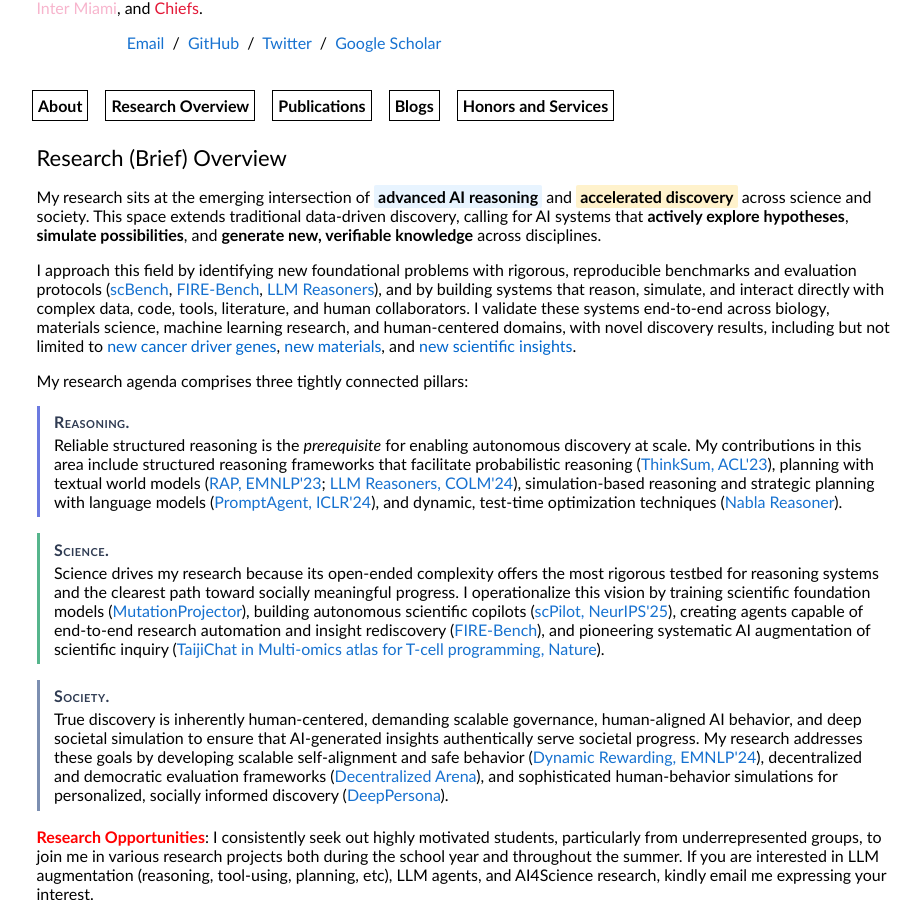
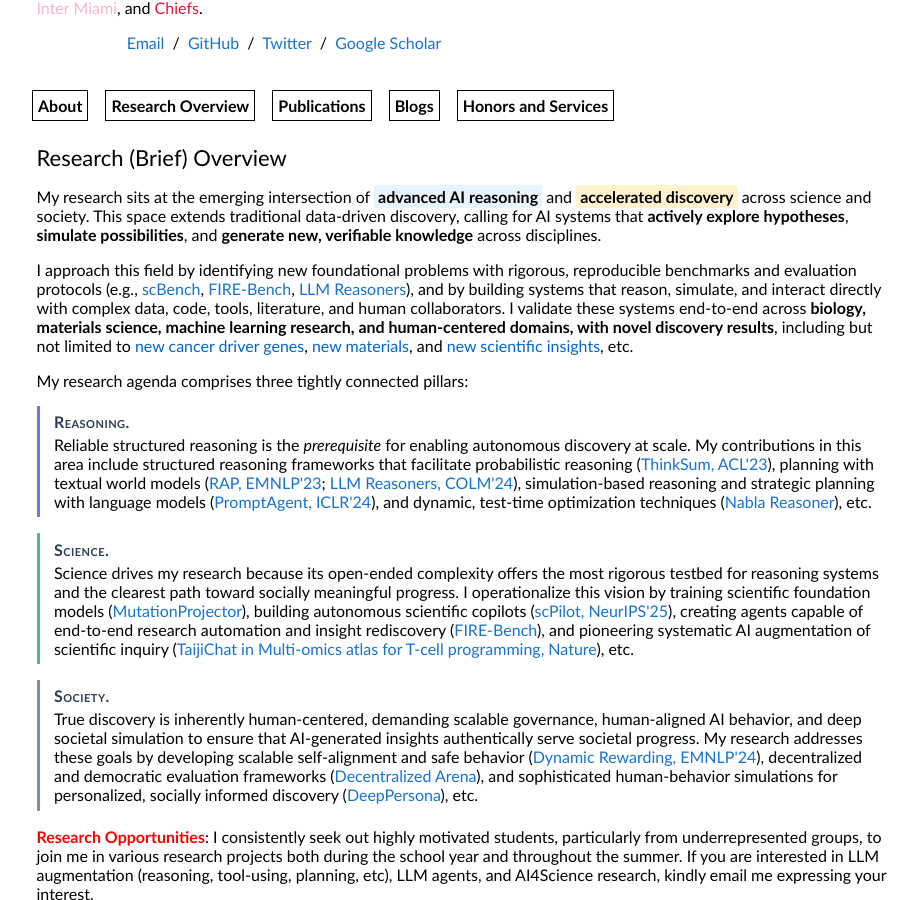
Before and after one commit to zhenwang9102/zhenwang9102.github.io, a Jekyll site: the page built from _posts/2019-06-02-venue.markdown, in a window 1280 px wide and 900 px high, scrolled down 464 px. Shown: the whole window, without its empty margins (176-1095 px from the left). Built offline with Jekyll 4.4.1, drawn with Linux system fonts in a browser that asks for light colours.

Commit message:
Update default.html

```diff
--- a/_layouts/default.html
+++ b/_layouts/default.html
@@ -108,7 +108,7 @@
               </p>
 
               <p style="margin-bottom:0.9rem;">
-                I approach this field by identifying new foundational problems with rigorous, reproducible benchmarks and evaluation protocols (<a href="https://zhenwang9102.github.io/">scBench</a>, <a href="https://zhenwang9102.github.io/">FIRE‑Bench</a>, <a href="https://github.com/maitrix-org/llm-reasoners">LLM Reasoners</a>), and by building systems that reason, simulate, and interact directly with complex data, code, tools, literature, and human collaborators. I validate these systems end‑to‑end across biology, materials science, machine learning research, and human‑centered domains, with novel discovery results, including but not limited to <span style="color:#0066cc;font-weight:500;">new cancer driver genes</span>, <span style="color:#0066cc;font-weight:500;">new materials</span>, and <span style="color:#0066cc;font-weight:500;">new scientific insights</span>.
+                I approach this field by identifying new foundational problems with rigorous, reproducible benchmarks and evaluation protocols (e.g., <a href="https://zhenwang9102.github.io/">scBench</a>, <a href="https://zhenwang9102.github.io/">FIRE‑Bench</a>, <a href="https://github.com/maitrix-org/llm-reasoners">LLM Reasoners</a>), and by building systems that reason, simulate, and interact directly with complex data, code, tools, literature, and human collaborators. I validate these systems end‑to‑end across <b>biology, materials science, machine learning research, and human‑centered domains, with novel discovery results</b>, including but not limited to <span style="color:#0066cc;font-weight:500;">new cancer driver genes</span>, <span style="color:#0066cc;font-weight:500;">new materials</span>, and <span style="color:#0066cc;font-weight:500;">new scientific insights</span>, etc.
               </p>
 
               <p style="margin-bottom:0.9rem;">My research agenda comprises three tightly connected pillars:</p>
@@ -117,21 +117,21 @@
                 <li style="margin:0 0 1.0rem 0; padding:0.4rem 0 0.4rem 0.9rem; border-left:3px solid #6C7AE0;">
                   <strong style="font-variant:small-caps; letter-spacing:.03em; color:#2f3b52;">Reasoning.</strong>
                   <span style="display:block; margin-top:0.25rem;">
-                    Reliable structured reasoning is the <em>prerequisite</em> for enabling autonomous discovery at scale. My contributions in this area include structured reasoning frameworks that facilitate probabilistic reasoning (<a href="https://aclanthology.org/2023.acl-long.68/">ThinkSum, ACL'23</a>), planning with textual world models (<a href="https://aclanthology.org/2023.emnlp-main.507/">RAP, EMNLP'23</a>; <a href="https://arxiv.org/abs/2404.05221">LLM Reasoners, COLM'24</a>), simulation‑based reasoning and strategic planning with language models (<a href="https://arxiv.org/abs/2310.16427">PromptAgent, ICLR'24</a>), and dynamic, test‑time optimization techniques (<a href="https://zhenwang9102.github.io/">Nabla Reasoner</a>).
+                    Reliable structured reasoning is the <em>prerequisite</em> for enabling autonomous discovery at scale. My contributions in this area include structured reasoning frameworks that facilitate probabilistic reasoning (<a href="https://aclanthology.org/2023.acl-long.68/">ThinkSum, ACL'23</a>), planning with textual world models (<a href="https://aclanthology.org/2023.emnlp-main.507/">RAP, EMNLP'23</a>; <a href="https://arxiv.org/abs/2404.05221">LLM Reasoners, COLM'24</a>), simulation‑based reasoning and strategic planning with language models (<a href="https://arxiv.org/abs/2310.16427">PromptAgent, ICLR'24</a>), and dynamic, test‑time optimization techniques (<a href="https://zhenwang9102.github.io/">Nabla Reasoner</a>), etc.
                   </span>
                 </li>
 
                 <li style="margin:0 0 1.0rem 0; padding:0.4rem 0 0.4rem 0.9rem; border-left:3px solid #56B58C;">
                   <strong style="font-variant:small-caps; letter-spacing:.03em; color:#2f3b52;">Science.</strong>
                   <span style="display:block; margin-top:0.25rem;">
-                    Science drives my research because its open‑ended complexity offers the most rigorous testbed for reasoning systems and the clearest path toward socially meaningful progress. I operationalize this vision by training scientific foundation models (<a href="https://www.biorxiv.org/content/10.1101/2025.09.08.674723v1">MutationProjector</a>), building autonomous scientific copilots (<a href="https://neurips.cc/virtual/2025/poster/117633">scPilot, NeurIPS'25</a>), creating agents capable of end‑to‑end research automation and insight rediscovery (<a href="https://zhenwang9102.github.io/">FIRE‑Bench</a>), and pioneering systematic AI augmentation of scientific inquiry (<a href="https://zhenwang9102.github.io/">TaijiChat in Multi-omics atlas for T-cell programming, Nature</a>).
+                    Science drives my research because its open‑ended complexity offers the most rigorous testbed for reasoning systems and the clearest path toward socially meaningful progress. I operationalize this vision by training scientific foundation models (<a href="https://www.biorxiv.org/content/10.1101/2025.09.08.674723v1">MutationProjector</a>), building autonomous scientific copilots (<a href="https://neurips.cc/virtual/2025/poster/117633">scPilot, NeurIPS'25</a>), creating agents capable of end‑to‑end research automation and insight rediscovery (<a href="https://zhenwang9102.github.io/">FIRE‑Bench</a>), and pioneering systematic AI augmentation of scientific inquiry (<a href="https://zhenwang9102.github.io/">TaijiChat in Multi-omics atlas for T-cell programming, Nature</a>), etc.
                   </span>
                 </li>
 
                 <li style="margin:0; padding:0.4rem 0 0.4rem 0.9rem; border-left:3px solid #7C8FB1;">
                   <strong style="font-variant:small-caps; letter-spacing:.03em; color:#2f3b52;">Society.</strong>
                   <span style="display:block; margin-top:0.25rem;">
-                    True discovery is inherently human‑centered, demanding scalable governance, human‑aligned AI behavior, and deep societal simulation to ensure that AI‑generated insights authentically serve societal progress. My research addresses these goals by developing scalable self‑alignment and safe behavior (<a href="https://aclanthology.org/2024.emnlp-main.1220/">Dynamic Rewarding, EMNLP'24</a>), decentralized and democratic evaluation frameworks (<a href="https://de-arena.maitrix.org/">Decentralized Arena</a>), and sophisticated human‑behavior simulations for personalized, socially informed discovery (<a href="https://zhenwang9102.github.io/">DeepPersona</a>).
+                    True discovery is inherently human‑centered, demanding scalable governance, human‑aligned AI behavior, and deep societal simulation to ensure that AI‑generated insights authentically serve societal progress. My research addresses these goals by developing scalable self‑alignment and safe behavior (<a href="https://aclanthology.org/2024.emnlp-main.1220/">Dynamic Rewarding, EMNLP'24</a>), decentralized and democratic evaluation frameworks (<a href="https://de-arena.maitrix.org/">Decentralized Arena</a>), and sophisticated human‑behavior simulations for personalized, socially informed discovery (<a href="https://zhenwang9102.github.io/">DeepPersona</a>), etc.
                   </span>
                 </li>
               </ul>
```
